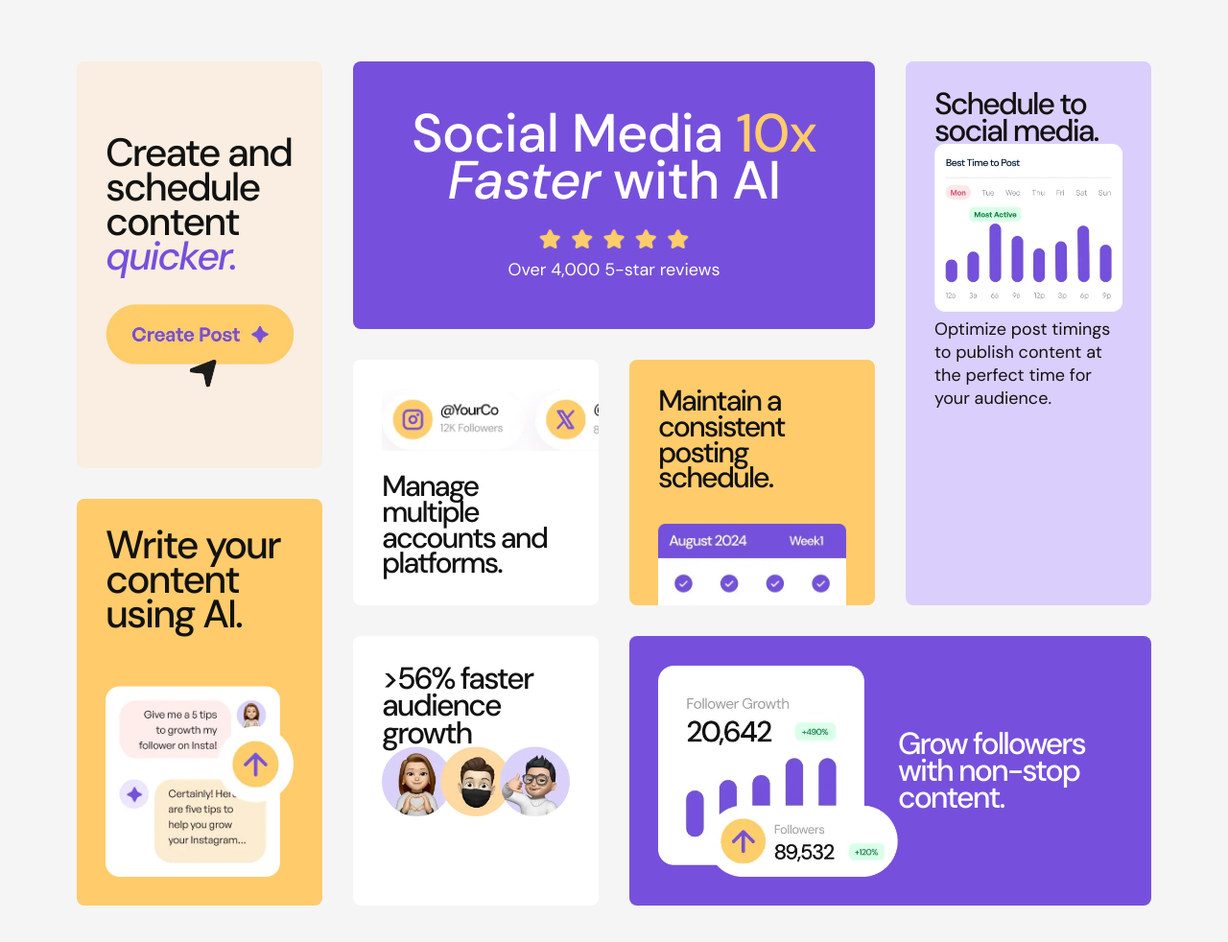
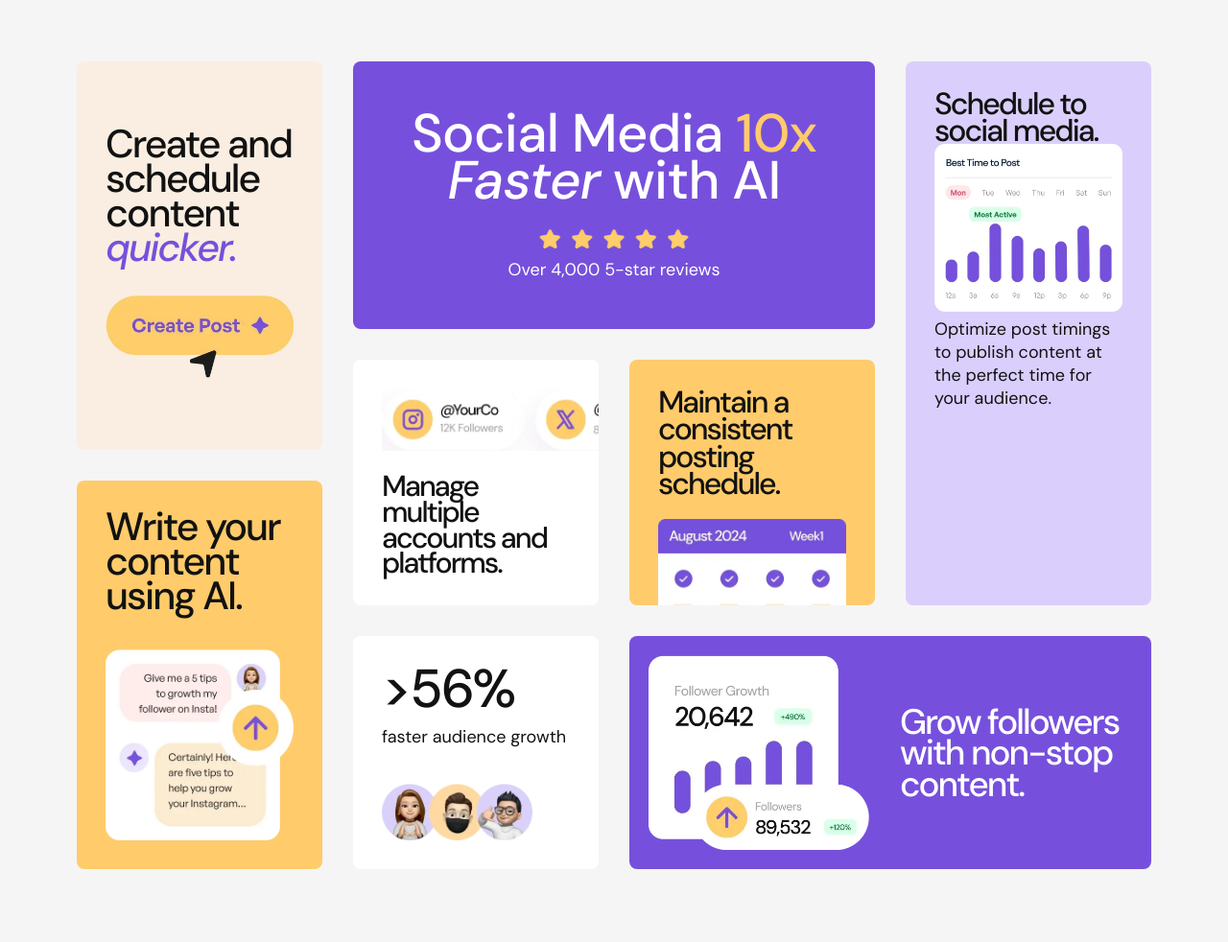
Before and after one commit to Fayozxon/fem-bento-grid, a plain HTML site: page index.html in a window 1280 px wide. Shown: the whole page at 96% size. Drawn offline with Linux system fonts and the light colour scheme.

Commit message:
card design updated

```diff
--- a/index.html
+++ b/index.html
@@ -81,7 +81,10 @@
           <!-- right sec > bottom > left card -->
           <div class="content-card bg-white">
             <p class="content-card__title">
-              >56% faster audience growth
+              >56%
+            </p>
+            <p>
+              faster audience growth
             </p>
             <img src="./images/illustration-audience-growth.webp" alt="audience growth illustration">
           </div>
--- a/main.css
+++ b/main.css
@@ -121,15 +121,11 @@ body {
     display: flex;
 }
 
-.left-part .bg-yellow .content-card__title {
-    font-size: 1.9rem;
-}
-
 .left-part .bg-yellow img {
     max-width: unset;
     width: auto;
     position: absolute;
-    top: 55%;
+    top: 53%;
     left: 0;
     width: 100%;
     padding: 30px;
@@ -144,6 +140,35 @@ body {
 .main-section__right--bottom .bg-purple {
     display: flex;
     align-items: center;
+    justify-content: space-between;
+    padding: 20px;
+}
+
+.main-section__right--bottom .bg-purple img {
+    width: 230px;
+    margin-right: 2rem;
+}
+
+.main-section__right--bottom .bg-purple .content-card__title {
+    font-size: 2.3rem;
+}
+
+.main-section__right--bottom .bg-white {
+    display: flex;
+    flex-direction: column;
+    justify-content: space-between;
+}
+
+.main-section__right--bottom .bg-white .content-card__title {
+    font-size: 3.5rem;
+}
+
+.main-section__right--bottom .bg-white p:nth-child(2) {
+    padding-bottom: 1.5rem;
+}
+
+.main-section__right--bottom .bg-white img {
+    width: 80%;
 }
 
 /* content card */
```
